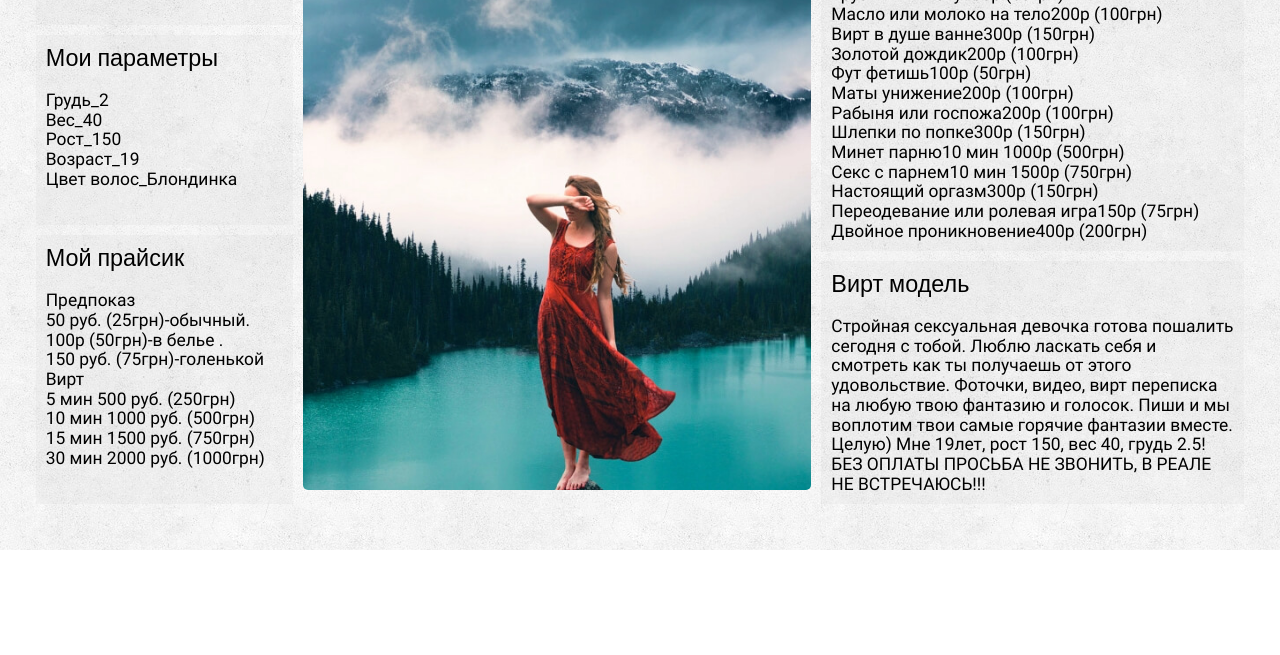
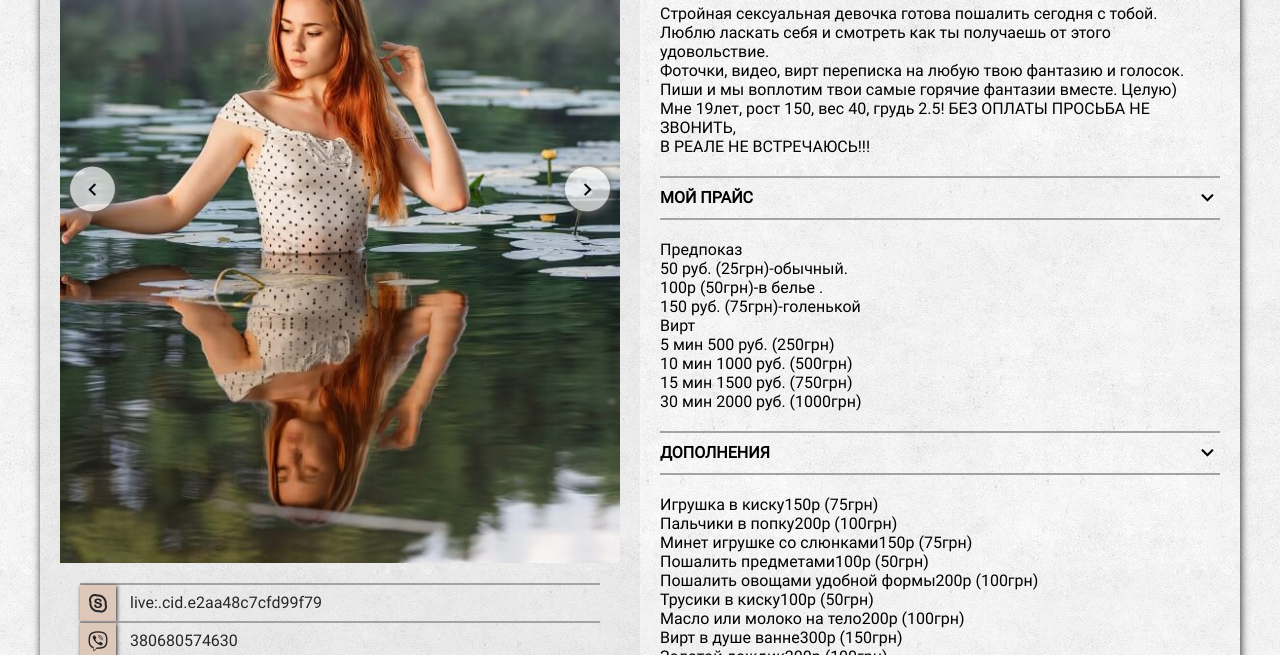
Before and after one commit to vladimiraurelius/travel, a plain HTML site: page index.html in a window 1280 px wide. Shown: the part 3230-3885 px from the top of the page. Before the commit the page ends 3780 px from the top, so only its background shows below. Drawn offline with Linux system fonts and the light colour scheme; files whose address does not match are found by name.

Commit message:
Add files via upload

```diff
--- a/css/main.css
+++ b/css/main.css
@@ -585,7 +585,9 @@ a, a:hover {
   position: absolute;
   top: 50%;
   right: 2rem;
-  display: none;
+  display: -webkit-box;
+  display: -ms-flexbox;
+  display: flex;
   -webkit-box-align: center;
   -ms-flex-align: center;
   align-items: center;
@@ -804,22 +806,88 @@ a, a:hover {
   padding: 4rem;
 }
 .profile__content {
-  display: -webkit-box;
-  display: -ms-flexbox;
-  display: flex;
-  -webkit-box-pack: justify;
-  -ms-flex-pack: justify;
-  justify-content: space-between;
+  position: relative;
+  display: -webkit-box;
+  display: -ms-flexbox;
+  display: flex;
+  -webkit-box-shadow: 1px 1px 8px #2c2b2b;
+  box-shadow: 1px 1px 8px #2c2b2b;
+}
+.profile__sidebar {
+  padding: 0 2rem 2rem 2rem;
+  background: rgba(148, 147, 147, 0.1);
 }
 .profile__photo {
-  margin: 0 1rem;
+  position: relative;
+  margin-bottom: 2rem;
+}
+.profile__photo::before {
+  position: absolute;
+  top: 2rem;
+  left: -2rem;
+  content: "";
+  width: 2rem;
+  height: 7.6rem;
+  background: rgba(215, 123, 61, 0.3);
+}
+.profile__before {
+  position: absolute;
+  top: 50%;
+  left: 1rem;
+  display: -webkit-box;
+  display: -ms-flexbox;
+  display: flex;
+  -webkit-box-align: center;
+  -ms-flex-align: center;
+  align-items: center;
+  -webkit-box-pack: center;
+  -ms-flex-pack: center;
+  justify-content: center;
+  padding: 1rem;
+  font-size: 2.5rem;
+  color: #090909;
+  text-align: center;
+  -webkit-transform: translateY(-50%);
+  transform: translateY(-50%);
+  background: rgba(255, 255, 255, 0.7);
+  border-radius: 50%;
+  -webkit-box-shadow: 1px 2px 10px #6c6b6b;
+  box-shadow: 1px 2px 10px #6c6b6b;
+  cursor: pointer;
+}
+.profile__next {
+  position: absolute;
+  top: 50%;
+  right: 1rem;
+  display: -webkit-box;
+  display: -ms-flexbox;
+  display: flex;
+  -webkit-box-align: center;
+  -ms-flex-align: center;
+  align-items: center;
+  -webkit-box-pack: center;
+  -ms-flex-pack: center;
+  justify-content: center;
+  padding: 1rem;
+  font-size: 2.5rem;
+  color: #090909;
+  text-align: center;
+  -webkit-transform: translateY(-50%);
+  transform: translateY(-50%);
+  background: rgba(255, 255, 255, 0.7);
+  border-radius: 50%;
+  -webkit-box-shadow: 1px 2px 10px #6c6b6b;
+  box-shadow: 1px 2px 10px #6c6b6b;
+  cursor: pointer;
 }
 .profile__img {
-  display: block;
+  display: none;
   width: 100%;
-  border-radius: 5px;
-}
-.profile__info {
+}
+.profile__contacts {
+  padding: 0 2rem;
+}
+.profile__links {
   display: -webkit-box;
   display: -ms-flexbox;
   display: flex;
@@ -827,75 +895,128 @@ a, a:hover {
   -webkit-box-direction: normal;
   -ms-flex-direction: column;
   flex-direction: column;
+  margin-bottom: 2.5rem;
+}
+.profile__link {
+  display: -webkit-box;
+  display: -ms-flexbox;
+  display: flex;
+  -webkit-box-align: center;
+  -ms-flex-align: center;
+  align-items: center;
+  cursor: pointer;
+  font-size: 1.6rem;
+  font-family: "Roboto-Regular", sans-serif;
+  color: #282727;
+  border-top: 2px solid #a5a2a2;
+}
+.profile__link:last-child {
+  border-bottom: 2px solid #a5a2a2;
+}
+.profile__link-skype:hover {
+  color: #00aff0;
+}
+.profile__link-viber:hover {
+  color: #7360f2;
+}
+.profile__link-whatsapp:hover {
+  color: #25D366;
+}
+.profile__link-telegram:hover {
+  color: #2AABEE;
+}
+.profile__icon {
+  font-size: 2rem;
+  margin-right: 1.4rem;
+  background-color: #DDC8BA;
+  padding: 0.8rem;
+  -webkit-box-shadow: 1px 1px 4px #2c2b2b;
+  box-shadow: 1px 1px 4px #2c2b2b;
+}
+.profile .icon-social-skype-outline {
+  font-size: 2.4rem;
+  padding: 0.6rem;
+}
+.profile__param-title {
+  margin-bottom: 2rem;
+  font-size: 1.6rem;
+  font-family: "Roboto-Regular", sans-serif;
+  font-weight: 600;
+  line-height: 3rem;
+  text-transform: uppercase;
+  border-bottom: 2px solid #a5a2a2;
+}
+.profile__param-text {
+  font-size: 1.6rem;
+  font-family: "Roboto-Regular", sans-serif;
+  white-space: pre-line;
+}
+.profile__description {
+  max-width: 60%;
+  min-width: 50%;
+  padding-top: 2rem;
+}
+.profile__name {
+  position: relative;
+  padding: 2rem;
+  margin-bottom: 3rem;
+  font-size: 3.5rem;
+  font-family: "Epilogue-Bold", sans-serif;
+  background: rgba(215, 123, 61, 0.3);
+}
+.profile__name::before {
+  position: absolute;
+  top: 0;
+  left: -2rem;
+  content: "";
+  width: 2rem;
+  height: 7.6rem;
+  background: rgba(215, 123, 61, 0.3);
+}
+.profile__info-block {
+  padding: 0 2rem;
+}
+.profile__title {
+  display: -webkit-box;
+  display: -ms-flexbox;
+  display: flex;
   -webkit-box-pack: justify;
   -ms-flex-pack: justify;
   justify-content: space-between;
-  -webkit-box-flex: 1;
-  -ms-flex-positive: 1;
-  flex-grow: 1;
-  max-width: 35%;
-}
-.profile__info-block {
-  -webkit-box-flex: 1;
-  -ms-flex-positive: 1;
-  flex-grow: 1;
-  margin-bottom: 1rem;
-  padding: 1rem;
-  background: rgba(185, 182, 182, 0.1);
-}
-.profile__title {
-  margin-bottom: 1.5rem;
-  font-size: 2.5rem;
-  font-family: "Epilogue-SemiBold", sans-serif;
-}
-.profile__description {
-  font-size: 1.8rem;
-  font-family: "Roboto-Regular", sans-serif;
-  white-space: pre-line;
-}
-.profile__description--nowrap {
-  white-space: normal;
-}
-.profile__links {
-  display: -webkit-box;
-  display: -ms-flexbox;
-  display: flex;
-  -webkit-box-orient: vertical;
-  -webkit-box-direction: normal;
-  -ms-flex-direction: column;
-  flex-direction: column;
-}
-.profile__link {
-  display: -webkit-box;
-  display: -ms-flexbox;
-  display: flex;
   -webkit-box-align: center;
   -ms-flex-align: center;
   align-items: center;
-  margin: 0.5rem 0;
-  cursor: pointer;
-  font-size: 1.8rem;
+  margin-bottom: 2rem;
+  font-size: 1.6rem;
   font-family: "Roboto-Regular", sans-serif;
-  color: #282727;
-}
-.profile__link-skype:hover {
+  font-weight: 600;
+  text-transform: uppercase;
+  border-bottom: 2px solid #a5a2a2;
+  border-top: 2px solid #a5a2a2;
+  line-height: 4rem;
+}
+.profile__title span {
+  font-size: 2.5rem;
+  -webkit-transform: rotate(90deg);
+  transform: rotate(90deg);
+}
+.profile__title--active {
   color: #00aff0;
 }
-.profile__link-viber:hover {
-  color: #7360f2;
-}
-.profile__link-whatsapp:hover {
-  color: #25D366;
-}
-.profile__link-telegram:hover {
-  color: #2AABEE;
-}
-.profile__icon {
-  font-size: 2rem;
-  margin-right: 0.4rem;
-}
-.profile .icon-social-skype-outline {
-  font-size: 2.4rem;
+.profile__title--active span {
+  -webkit-transform: rotate(-90deg);
+  transform: rotate(-90deg);
+}
+.profile__main-text {
+  margin-bottom: 2rem;
+  font-size: 1.6rem;
+  font-family: "Roboto-Regular", sans-serif;
+}
+.profile__text {
+  margin-bottom: 2rem;
+  font-size: 1.6rem;
+  font-family: "Roboto-Regular", sans-serif;
+  white-space: pre-line;
 }
 
 .social {
@@ -1364,25 +1485,22 @@ a, a:hover {
     font-size: calc(10px + 8 * (100vw - 320px) / 1120);
   }
 
-  .profile {
-    padding: calc(10px + 30 * (100vw - 320px) / 1120);
-  }
-
-  .profile__title {
-    margin-bottom: 0.8em;
-    font-size: calc(14px + 11 * (100vw - 320px) / 1120);
-  }
-
-  .profile__link {
-    font-size: calc(14px + 4 * (100vw - 320px) / 1120);
-  }
-
-  .profile__description {
-    font-size: calc(14px + 4 * (100vw - 320px) / 1120);
-    line-height: 113.6363636364%;
+  .profile__photo::before {
+    height: calc(60px + 16 * (100vw - 320px) / 1120);
+  }
+
+  .profile__name {
+    font-size: calc(18px + 18 * (100vw - 320px) / 1120);
+  }
+  .profile__name::before {
+    height: calc(60px + 16 * (100vw - 320px) / 1120);
   }
 }
 @media screen and (max-width: 1220px) {
+  .slider__button {
+    right: 1rem;
+  }
+
   .card {
     max-width: 32%;
   }
@@ -1417,6 +1535,10 @@ a, a:hover {
   }
 }
 @media screen and (max-width: 846px) {
+  .slider__button {
+    right: 0.5rem;
+  }
+
   .card {
     max-width: 50%;
   }
@@ -1429,6 +1551,32 @@ a, a:hover {
   .header {
     position: static;
   }
+
+  .profile__content {
+    -webkit-box-orient: horizontal;
+    -webkit-box-direction: normal;
+    -ms-flex-flow: row wrap;
+    flex-flow: row wrap;
+  }
+
+  .profile__sidebar {
+    width: 100%;
+  }
+
+  .profile__description {
+    max-width: 100%;
+  }
+
+  .profile__photo::before {
+    display: none;
+  }
+
+  .profile__name {
+    position: absolute;
+    top: 2rem;
+    left: 2rem;
+    color: aliceblue;
+  }
 }
 @media screen and (max-width: 657px) {
   .slider__item--active .slider__info {
@@ -1438,10 +1586,6 @@ a, a:hover {
   .card {
     -ms-flex-preferred-size: 47%;
     flex-basis: 47%;
-  }
-
-  .profile__info {
-    max-width: 70%;
   }
 }
 @media screen and (max-width: 481px) {
--- a/index.html
+++ b/index.html
@@ -472,13 +472,20 @@
 
             </div><!--/posts__content -->
         </section><!--/posts-->
-
         <section class="profile">
             <div class="profile__content">
-
-                <div class="profile__info  left">
-                    <div class="profile__info-block">
-                        <div class="profile__title">AnnaLi</div>
+                <div class="profile__sidebar">
+                    <div class="profile__photo">
+                        <img class="profile__img" src="./img/3x4/04.jpg" alt="image">
+                        <img class="profile__img" src="./img/3x4/03.jpg" alt="image">
+                        <img class="profile__img" src="./img/3x4/02.jpg" alt="image">
+                        <img class="profile__img" src="./img/3x4/01.jpg" alt="image">
+                        <button class="profile__before icon-navigate_before" role="button">
+                        </button>
+                        <button class="profile__next icon-navigate_next" role="button">
+                        </button>
+                    </div>
+                    <div class="profile__contacts">
                         <div class="profile__links">
                             <a href="#" class="profile__link profile__link-skype">
                                 <span class="profile__icon icon-social-skype-outline"></span>
@@ -497,19 +504,34 @@
                                 tvoya_ugrychka
                             </a>
                         </div><!--/profile__links-->
-                    </div>
-                    <div class="profile__info-block">
-                        <div class="profile__title">Мои параметры</div>
-                        <div class="profile__description">Грудь_2
+                        <div class="profile__param">
+                            <div class="profile__param-title">Мои параметры</div>
+                            <div class="profile__param-text">Грудь_2
                                                                 Вес_40
                                                                 Рост_150
                                                                 Возраст_19
                                                                 Цвет волос_Блондинка
                             </div>
                         </div>
+                    </div><!-- /profile__contacts -->
+
+                </div><!--/profile__sidebar-->
+                <div class="profile__description">
+                    <div class="profile__name">VeronikaAmsterdam</div>
                     <div class="profile__info-block">
-                        <div class="profile__title">Мой прайсик</div>
-                        <div class="profile__description">Предпоказ
+                        <div class="profile__title">Вирт модель<span class="icon-navigate_next"></span></div>
+                        <div class=" profile__text profile__main-text">Стройная сексуальная девочка готова пошалить сегодня с тобой.
+                                    Люблю ласкать себя и смотреть как ты получаешь от этого удовольствие.
+                                    Фоточки, видео, вирт переписка на любую твою фантазию и голосок.
+                                    Пиши и мы воплотим твои самые горячие фантазии вместе. Целую)
+                                    Мне 19лет, рост 150, вес 40, грудь 2.5! БЕЗ ОПЛАТЫ ПРОСЬБА НЕ ЗВОНИТЬ,
+                                    В РЕАЛЕ НЕ ВСТРЕЧАЮСЬ!!!
+                        </div>
+                    </div>
+
+                    <div class="profile__info-block">
+                        <div class="profile__title">Мой прайс<span class="icon-navigate_next"></span></div>
+                        <div class="profile__text">Предпоказ
                                                         50 руб. (25грн)-обычный.
                                                         100р (50грн)-в белье .
                                                         150 руб. (75грн)-голенькой
@@ -520,16 +542,9 @@
                                                         30 мин 2000 руб. (1000грн)
                         </div>
                     </div>
-                </div><!--/profile__info  -->
-
-                <div class="profile__photo">
-                    <img class="profile__img" src="./img/3x4/02.jpg" alt="image">
-                </div>
-
-                <div class="profile__info">
                     <div class="profile__info-block">
-                        <div class="profile__title">Дополнения</div>
-                        <div class="profile__description profile__description--min">Игрушка в киску150р (75грн)
+                        <div class="profile__title">Дополнения<span class="icon-navigate_next"></span></div>
+                        <div class="profile__text">Игрушка в киску150р (75грн)
                                                         Пальчики в попку200р (100грн)
                                                         Минет игрушке со слюнками150р (75грн)
                                                         Пошалить предметами100р (50грн)
@@ -549,23 +564,12 @@
                                                         Двойное проникновение400р (200грн)
                         </div>
                     </div>
-                    <div class="profile__info-block">
-                        <div class="profile__title">Вирт модель</div>
-                        <div class="profile__description profile__description--nowrap">
-                                    Стройная сексуальная девочка готова пошалить сегодня с тобой.
-                                    Люблю ласкать себя и смотреть как ты получаешь от этого удовольствие.
-                                    Фоточки, видео, вирт переписка на любую твою фантазию и голосок.
-                                    Пиши и мы воплотим твои самые горячие фантазии вместе. Целую)
-                                    Мне 19лет, рост 150, вес 40, грудь 2.5! БЕЗ ОПЛАТЫ ПРОСЬБА НЕ ЗВОНИТЬ,
-                                    В РЕАЛЕ НЕ ВСТРЕЧАЮСЬ!!!
-                        </div>
-                    </div>
-                </div><!--/profile__info  -->
 
-            </div><!--/profile__content -->
-        </section><!--/profile-->
+                </div><!-- /profile__description -->
 
 
+            </div><!--/profile__content-->
+        </section><!--/profile-->
 
     </div><!--/container -->
 <script src="js/app.js"></script>
--- a/js/app.js
+++ b/js/app.js
@@ -1,22 +1,27 @@
 document.addEventListener('DOMContentLoaded', () => {
+
 burgerMenu();
 
-slideShow('.slider', {
+slideShow('.slider','.slider__content','.slider__item','.slider__button','slider__item--active', {
     // isAutoplay: true
 });
 
-showProfile();
+if(document.querySelector('.profile')){
+    tabs();
+    miniSlider();
+}
+
 
 });
 
 // Slider carousel
 var slideShow = (function () {
-    return function (selector, config) {
+    return function (slider, sliderContainer,sliderItems, sliderControls, activeClass, config) {
         var
-            _slider = document.querySelector(selector),
-            _sliderContainer = _slider.querySelector('.slider__content'),
-            _sliderItems = _slider.querySelectorAll('.slider__item'),
-            _sliderControls = document.querySelectorAll('.slider__button'),
+            _slider = document.querySelector(slider),
+            _sliderContainer = _slider.querySelector(sliderContainer),
+            _sliderItems = _slider.querySelectorAll(sliderItems),
+            _sliderControls = document.querySelectorAll(sliderControls),
             _currentPosition = 0,
             _transformValue = 0,
             _transformStep = 100,
@@ -44,7 +49,7 @@ var slideShow = (function () {
             _itemsArray.push({ item: _sliderItems[i], position: i, transform: 0 });
         }
 
-        _itemsArray[_indicatorIndex].item.classList.add('slider__item--active');
+        _itemsArray[_indicatorIndex].item.classList.add(activeClass);
 
         function toggleHeigth(){
             _sliderContainer.style.height = '';
@@ -101,9 +106,9 @@ var slideShow = (function () {
             }
             toggleHeigth();
             _sliderItems.forEach(item => {
-                item.classList.remove('slider__item--active');
+                item.classList.remove(activeClass);
             });
-            _itemsArray[_indicatorIndex].item.classList.add('slider__item--active');
+            _itemsArray[_indicatorIndex].item.classList.add(activeClass);
             _sliderContainer.style.transform = 'translateX(' + _transformValue + '%)';
         };
 
@@ -210,6 +215,43 @@ var slideShow = (function () {
     }
 }());
 
+// Mini Slider
+
+function miniSlider(){
+    const slides  = document.querySelectorAll('.profile__img');
+    const buttonBefore = document.querySelector('.profile__before');
+    const buttonNext = document.querySelector('.profile__next');
+
+    let slideNumber = 0;
+
+    function showSlide(i=0){
+        slides.forEach(slide => {
+            slide.style.display = 'none';
+        })
+        slides[i].style.display = 'block';
+    }
+
+    buttonNext.addEventListener('click', () => {
+        if(slideNumber === slides.length - 1){
+            slideNumber = 0;
+        }else{
+            slideNumber++;
+        }
+        showSlide(slideNumber);
+    });
+
+    buttonBefore.addEventListener('click', () => {
+        if(slideNumber === 0){
+            slideNumber = slides.length - 1;
+        }else{
+            slideNumber--;
+        }
+        showSlide(slideNumber);
+    });
+
+    showSlide();
+}
+
 // Burger menu
 function burgerMenu() {
     const burgerButton = document.querySelector('.button-burger');
@@ -229,12 +271,37 @@ function burgerMenu() {
     });
 }
 
-// Profile
-function showProfile(){
-    const profileButton = document.querySelector('.profile__button');
-    const profile =  document.querySelector('.profile');
+// Tabs
+function tabs(){
+    const textTitles = document.querySelectorAll(".profile__title");
+    const textFields = document.querySelectorAll(".profile__text");
+    let widthWindow = window.innerWidth;
 
-    profileButton.addEventListener('click', () => {
-        profile.classList.toggle('profile--active');
+    if(widthWindow < 1020){
+        hideTabsContent();
+        showTabsContent();
+    };
+
+    function hideTabsContent(){
+        textFields.forEach(item =>{
+            item.style.display = 'none';
+        });
+        textTitles.forEach(item =>{
+            item.classList.remove('profile__title--active');
+        })
+    };
+
+    function showTabsContent(i=0){
+        textFields[i].style.display = 'block';
+        textTitles[i].classList.add('profile__title--active');
+    };
+
+    textTitles.forEach((title, i)=> {
+        title.addEventListener('click', () =>{
+            hideTabsContent();
+            showTabsContent(i);
+        })
     });
+
+
 }
```
Lines whose indentation alone changed are shown as unchanged.
